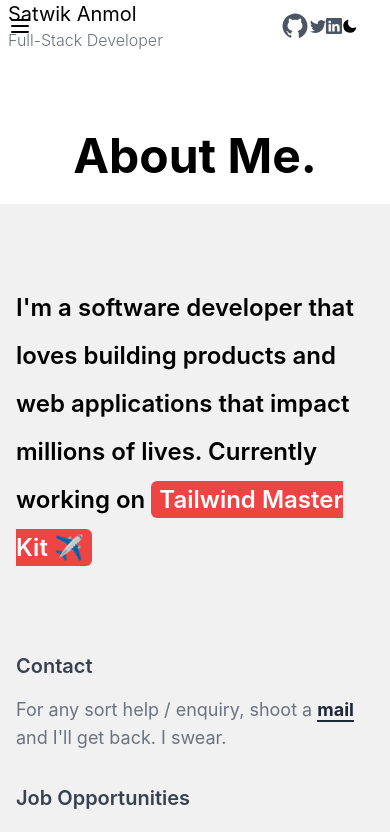
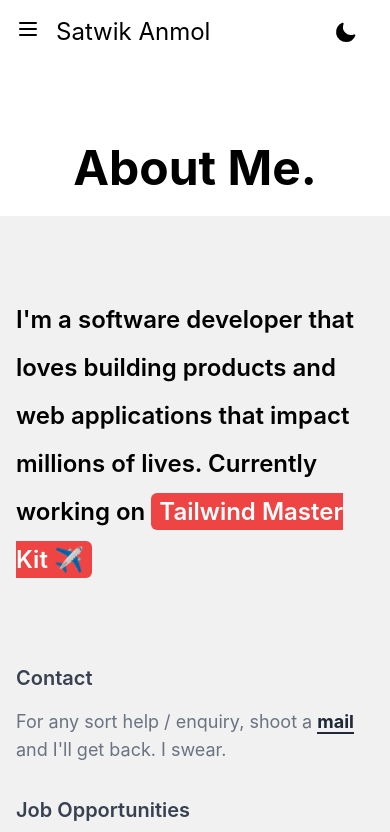
Before and after one commit to Satwikan/portfolio, a Next.js app: page /about in a window 390 px wide. Shown: the top 832 px of the page. Built offline with nearby package versions, Linux system fonts and the light colour scheme.

Commit message:
fixed navbar

```diff
--- a/layouts/Navbar.js
+++ b/layouts/Navbar.js
@@ -23,19 +23,15 @@
     { name: "Contact", href: "/contact" },
     { name: "Gallery", href: "/gallery" },
   ];
-  function classNames(...classes) {
-    return classes.filter(Boolean).join(" ");
-  }
-
   return (
     <Disclosure as="nav" className="">
       {({ open }) => (
         <>
           {/* Mobile options and whole large screen */}
-          <div className="max-w-7xl mx-auto px-2 sm:px-6 lg:px-8">
-            <div className="relative flex items-center justify-between h-16">
+          <div className="max-w-6xl mx-auto px-4 pt-10 md:py-20">
+            <div className="relative flex items-center justify-between">
               {/* Mobile menu button*/}
-              <div className="absolute inset-y-0 right-0 flex items-center sm:hidden">
+              <div className="absolute top-0 left-0 sm:hidden">
                 <Disclosure.Button className="inline-flex items-center justify-center p-2 rounded-md text-gray-400 hover:text-white hover:bg-gray-700 focus:outline-none focus:ring-2 focus:ring-inset focus:ring-white">
                   {open ? (
                     <XIcon className="block h-6 w-6" aria-hidden="true" />
@@ -44,14 +40,14 @@
                   )}
                 </Disclosure.Button>
               </div>
-              <div className="flex items-center justify-center sm:items-stretch">
+              <div className="flex items-center justify-center">
                 <div className="flex flex-col">
                   <Link href="/">
                     <a>
-                      <h1 className="font-normal text-xl dark:text-gray-100">
+                      <h1 className="px-10 py-4 font-normal text-2xl dark:text-gray-100">
                         {userData.name}
                       </h1>
-                      <p className="text-base font-light text-gray-500 dark:text-gray-300">
+                      <p className="px-10 hidden sm:block text-base font-light text-gray-500 dark:text-gray-300">
                         {userData.designation}
                       </p>
                     </a>
@@ -88,19 +84,20 @@
                   </div>
                 </div>
               </div>
-              <div className="flex items-center mr-0">
+              <div className="hidden sm:block">
+                <div className="flex items-center mr-6 justify-between">
                   <a
                     href={userData.socialLinks.github}
-                  className="text-base font-normal text-gray-600 dark:text-gray-300"
+                    className="px-4 text-base font-normal text-gray-600 dark:text-gray-300"
                     target="_blank"
                   >
                     <svg
                       xmlns="http://www.w3.org/2000/svg"
+                      width="32"
+                      height="32"
                       fill="currentColor"
                       viewBox="0 0 24 24"
-                    width="30px"
-                    height="30px"
-                    // className="bi bi-github h-5 w-5"
+                      className="bi bi-github h-5 w-5"
                     >
                       <path d="M10.9,2.1c-4.6,0.5-8.3,4.2-8.8,8.7c-0.5,4.7,2.2,8.9,6.3,10.5C8.7,21.4,9,21.2,9,20.8v-1.6c0,0-0.4,0.1-0.9,0.1 c-1.4,0-2-1.2-2.1-1.9c-0.1-0.4-0.3-0.7-0.6-1C5.1,16.3,5,16.3,5,16.2C5,16,5.3,16,5.4,16c0.6,0,1.1,0.7,1.3,1c0.5,0.8,1.1,1,1.4,1 c0.4,0,0.7-0.1,0.9-0.2c0.1-0.7,0.4-1.4,1-1.8c-2.3-0.5-4-1.8-4-4c0-1.1,0.5-2.2,1.2-3C7.1,8.8,7,8.3,7,7.6C7,7.2,7,6.6,7.3,6 c0,0,1.4,0,2.8,1.3C10.6,7.1,11.3,7,12,7s1.4,0.1,2,0.3C15.3,6,16.8,6,16.8,6C17,6.6,17,7.2,17,7.6c0,0.8-0.1,1.2-0.2,1.4 c0.7,0.8,1.2,1.8,1.2,3c0,2.2-1.7,3.5-4,4c0.6,0.5,1,1.4,1,2.3v2.6c0,0.3,0.3,0.6,0.7,0.5c3.7-1.5,6.3-5.1,6.3-9.3 C22,6.1,16.9,1.4,10.9,2.1z" />
                     </svg>
@@ -112,8 +109,8 @@
                   >
                     <svg
                       xmlns="http://www.w3.org/2000/svg"
-                    width="16"
-                    height="16"
+                      width="22"
+                      height="22"
                       fill="currentColor"
                       className="bi bi-twitter h-5 w-5"
                       viewBox="0 0 16 16"
@@ -123,13 +120,13 @@
                   </a>
                   <a
                     href={userData.socialLinks.linkedin}
-                  className="text-base font-normal text-gray-600 dark:text-gray-300"
+                    className="px-4 text-base font-normal text-gray-600 dark:text-gray-300"
                     target="_blank"
                   >
                     <svg
                       xmlns="http://www.w3.org/2000/svg"
-                    width="16"
-                    height="16"
+                      width="22"
+                      height="22"
                       fill="currentColor"
                       className="bi bi-linkedin h-5 w-5"
                       viewBox="0 0 16 16"
@@ -137,6 +134,8 @@
                       <path d="M0 1.146C0 .513.526 0 1.175 0h13.65C15.474 0 16 .513 16 1.146v13.708c0 .633-.526 1.146-1.175 1.146H1.175C.526 16 0 15.487 0 14.854V1.146zm4.943 12.248V6.169H2.542v7.225h2.401zm-1.2-8.212c.837 0 1.358-.554 1.358-1.248-.015-.709-.52-1.248-1.342-1.248-.822 0-1.359.54-1.359 1.248 0 .694.521 1.248 1.327 1.248h.016zm4.908 8.212V9.359c0-.216.016-.432.08-.586.173-.431.568-.878 1.232-.878.869 0 1.216.662 1.216 1.634v3.865h2.401V9.25c0-2.22-1.184-3.252-2.764-3.252-1.274 0-1.845.7-2.165 1.193v.025h-.016a5.54 5.54 0 0 1 .016-.025V6.169h-2.4c.03.678 0 7.225 0 7.225h2.4z" />
                     </svg>
                   </a>
+                </div>
+              </div>
               <button
                 aria-label="Toggle Dark Mode"
                 type="button"
@@ -148,7 +147,7 @@
                   viewBox="0 0 24 24"
                   fill="currentColor"
                   stroke="currentColor"
-                    className="w-4 h-4 text-yellow-500 dark:text-yellow-500"
+                  className="w-6 h-6 text-yellow-500 dark:text-yellow-500"
                 >
                   {theme === "dark" ? (
                     <path
@@ -167,7 +166,6 @@
                   )}
                 </svg>
               </button>
-              </div>
             </div>
           </div>
 
```
Lines whose indentation alone changed are shown as unchanged.
